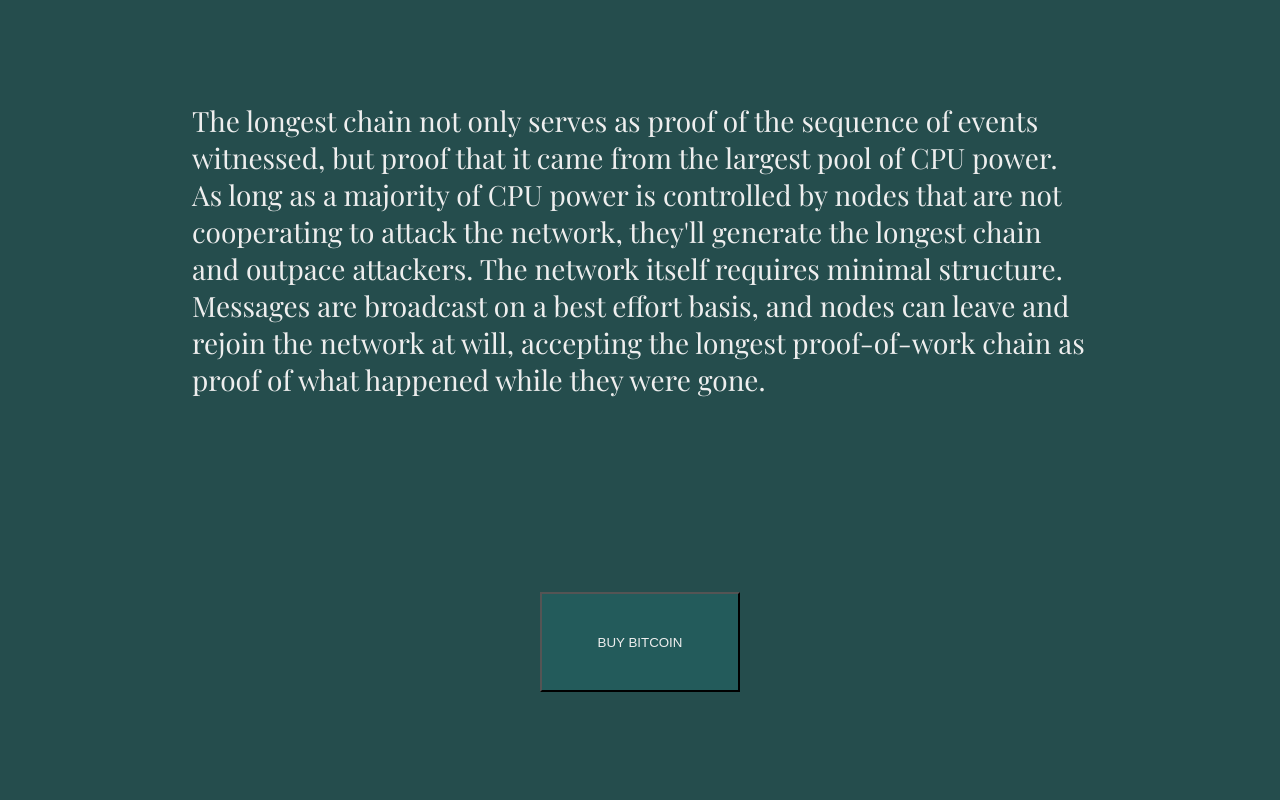
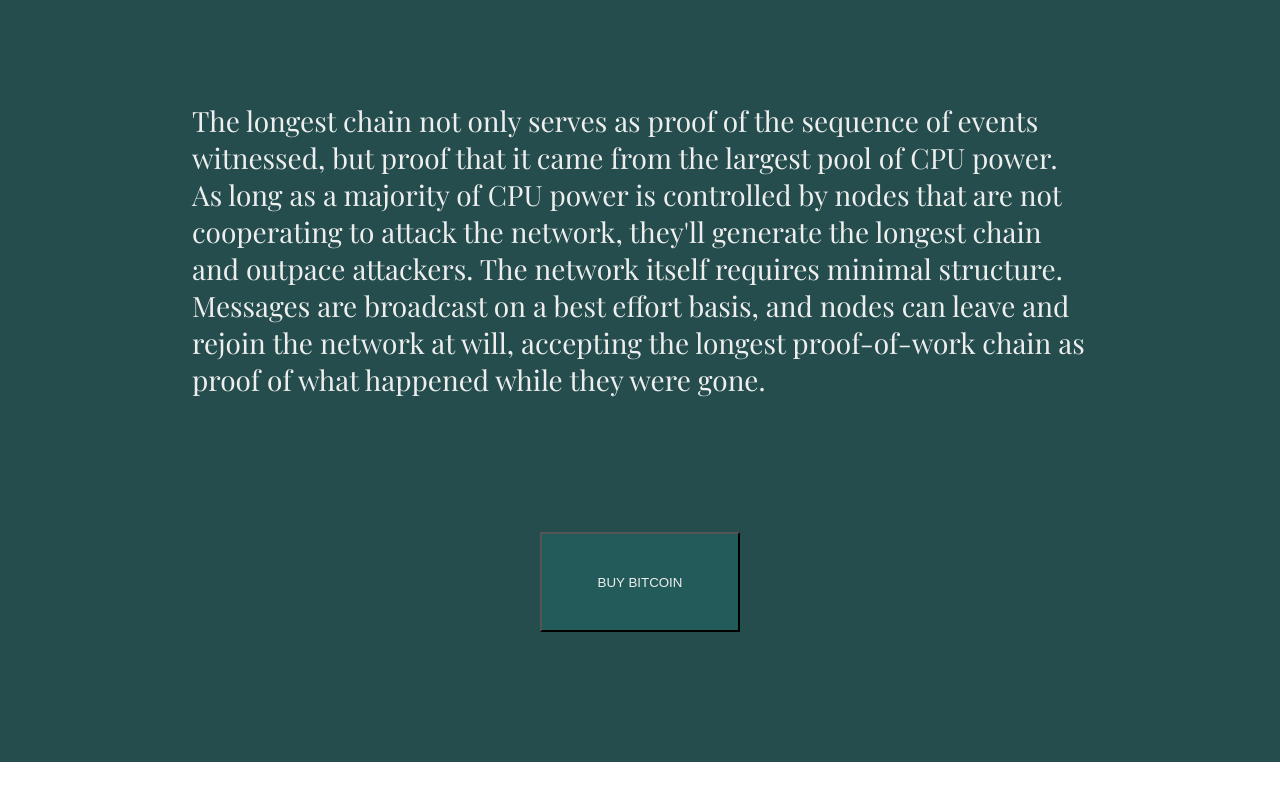
Before and after one commit to dx0ff/iamgodfred, a plain HTML site: page index.html in a window 1280 px wide. Shown: the part 629-1429 px from the top of the page. After the commit the page ends 1391 px from the top, so only its background shows below. Drawn offline with Linux system fonts and the light colour scheme.

Commit message:
Edit heights of sections

```diff
--- a/css/index.css
+++ b/css/index.css
@@ -124,12 +124,13 @@ section {
 .middle {
     padding: 80px;
     background-color: rgb(37, 77, 77);
-    height: 400px;
+    height: 300px;
 }
 
 .end {
     background-color: rgb(37, 77, 77);
-    height: 250px;
+    height: 150px;
+    padding: 80px;
 }
 
 .end:hover {
```
